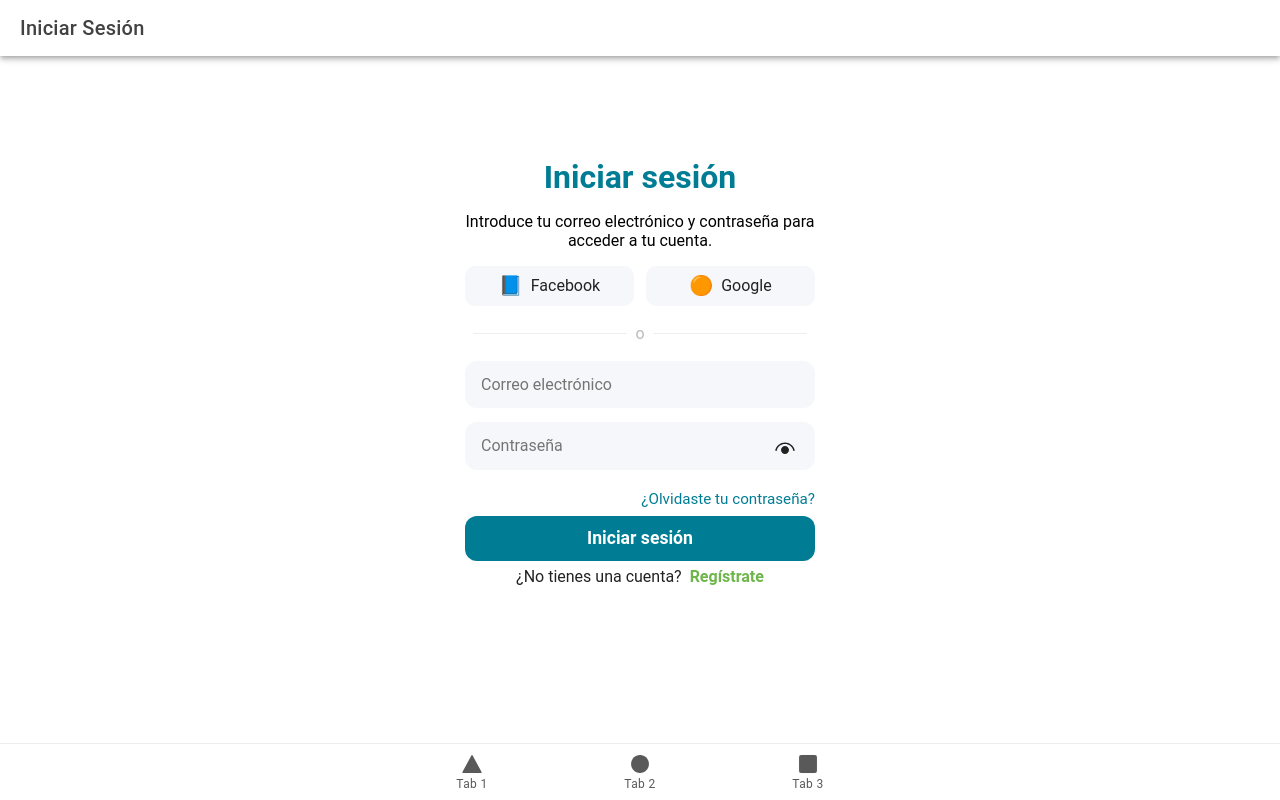
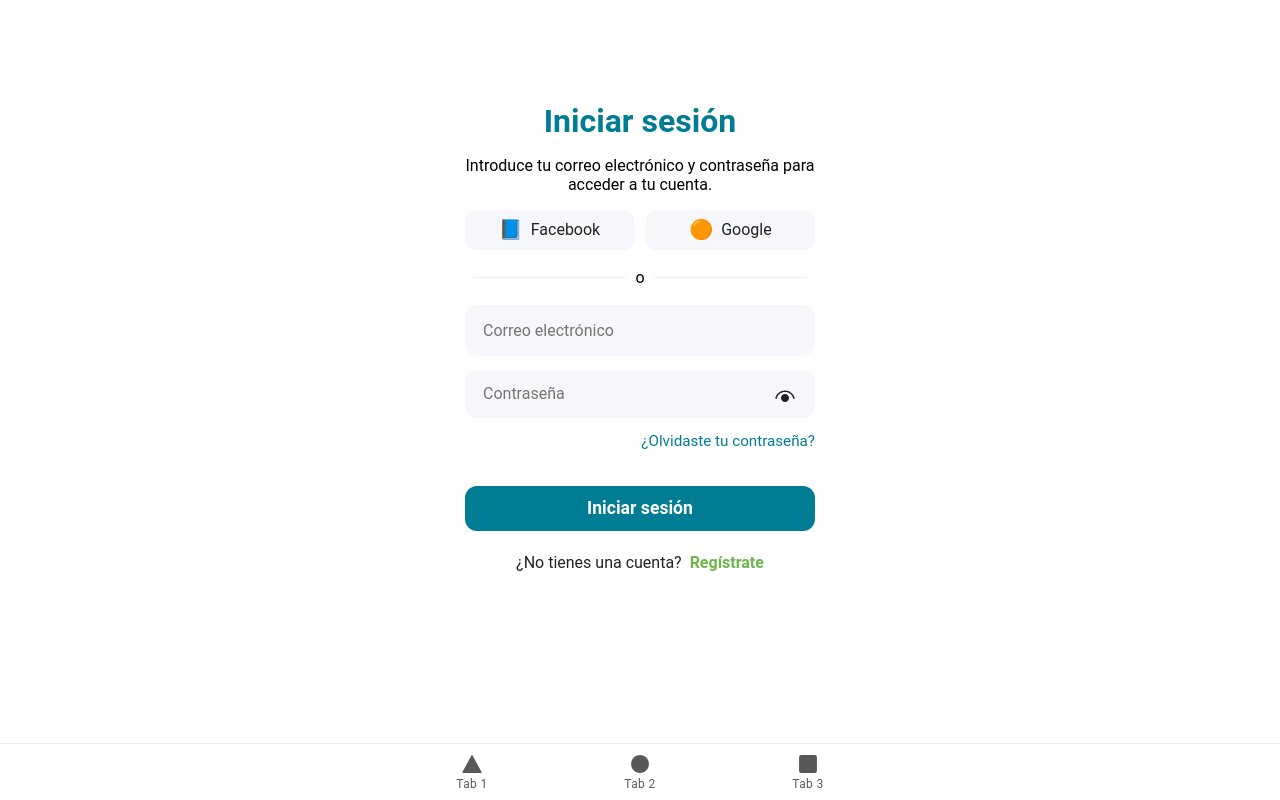
Before and after one commit to Teslol89/alesport, a React (Vite) app in the folder mobile/alesport-app/: page /login in a window 1280 px wide. Built offline with nearby package versions, Linux system fonts and the light colour scheme.

Commit message:
feat:mejoras en estilos y login

```diff
--- a/mobile/alesport-app/src/components/LoginForm.css
+++ b/mobile/alesport-app/src/components/LoginForm.css
@@ -1,13 +1,17 @@
+/* Contenedor principal del login */
 .login-container {
     max-width: 350px;
-    margin: 60px auto 0 auto; /* Menos espacio arriba, casi nada abajo */
+    margin: 60px auto 0 auto;
+    /* Menos espacio arriba, casi nada abajo */
     background: #fff;
     border-radius: 24px;
     /*box-shadow: 0 2px 16px rgba(0, 0, 0, 0.04);*/
-    padding: 24px 0 18px 0; /* Menos padding arriba y abajo */
+    padding: 24px 0 18px 0;
+    /* Menos padding arriba y abajo */
     text-align: center;
 }
 
+/* Título principal */
 .login-title {
     color: #007d94;
     font-size: 2rem;
@@ -15,12 +19,14 @@
     margin-bottom: 8px;
 }
 
+/* Subtítulo */
 .login-subtitle {
     color: #888;
     font-size: 1rem;
     margin-bottom: 24px;
 }
 
+/* Formulario de login */
 .login-form {
     display: flex;
     flex-direction: column;
@@ -28,9 +34,10 @@
     /* Eliminamos el gap para inputs más compactos */
 }
 
+/* Input de texto (correo, contraseña) */
 .login-input {
     width: 100%;
-    border: none;
+    border: 2px solid transparent;
     background: #f5f7fa;
     border-radius: 12px;
     padding: 14px 16px;
@@ -41,11 +48,20 @@
     box-sizing: border-box;
 }
 
+/* Input enfocado */
+.login-input:focus {
+    border: 2px solid #007d94;
+    background: #f0fbff;
+    outline: none;
+}
+
+/* Espacio debajo del primer input */
 .login-input:first-child {
     margin-bottom: 14px;
     /* Agrega espacio debajo del input enfocado */
 }
 
+/* Botón principal de login */
 .login-btn {
     width: 100%;
     background: #007d94;
@@ -56,29 +72,35 @@
     font-size: 1.1rem;
     font-weight: 600;
     cursor: pointer;
-    margin-top: 8px;
+    margin-top: 36px;
+    margin-bottom: 16px;
     transition: background 0.2s;
 }
 
+/* Botón login hover */
 .login-btn:hover {
     background: #6eb64a;
 }
 
+/* Opciones debajo del formulario (ej: ¿Olvidaste tu contraseña?) */
 .login-options {
     display: flex;
-    justify-content: flex-end; /* Cambia de flex-end a center */
+    justify-content: flex-end;
+    /* Cambia de flex-end a center */
     font-size: 0.85rem;
     color: #007d94;
-    margin-top: 6px; /* Opcional: separa un poco del input */
+
 }
 
+/* Enlace para recuperar contraseña */
 .forgot-password {
     cursor: pointer;
     font-size: 0.95rem;
     color: #007d94;
+
 }
 
-
+/* Wrapper para el input de contraseña y el icono de mostrar/ocultar */
 .password-wrapper {
     position: relative;
     width: 100%;
@@ -86,13 +108,16 @@
     align-items: center;
 }
 
+/* Input de contraseña con espacio para el icono */
 .password-wrapper .login-input {
-    padding-right: 44px; /* Espacio para el icono */
+    padding-right: 44px;
+    /* Espacio para el icono */
     height: 48px;
     line-height: 1.2;
     box-sizing: border-box;
 }
 
+/* Botón/icono para mostrar/ocultar contraseña */
 .toggle-password {
     position: absolute;
     right: 14px;
@@ -102,8 +127,8 @@
     user-select: none;
     z-index: 2;
     display: flex;
+    justify-content: center;
     align-items: top;
-    justify-content: center;
     height: 32px;
     width: 32px;
     padding: 0;
@@ -111,6 +136,7 @@
     pointer-events: auto;
 }
 
+/* Imagen del icono de mostrar/ocultar */
 .toggle-password img {
     display: block;
     margin: 0 auto;
@@ -119,12 +145,14 @@
     object-fit: contain;
 }
 
+/* Pie de página del login (ej: ¿No tienes cuenta?) */
 .login-footer {
     margin-top: 6px;
     font-size: 1rem;
     color: #222;
 }
 
+/* Enlace para registrarse */
 .signup-link {
     color: #6eb64a;
     font-weight: 600;
@@ -132,12 +160,14 @@
     margin-left: 4px;
 }
 
+/* Mensaje de error de login */
 .login-error {
     color: #e74c3c;
     font-size: 1rem;
     margin: 0;
 }
 
+/* Botones sociales (Google, Facebook, etc) */
 .login-socials {
     display: flex;
     gap: 12px;
@@ -145,6 +175,7 @@
     justify-content: center;
 }
 
+/* Botón social genérico */
 .social-btn {
     flex: 1;
     background: #f5f7fa;
@@ -161,20 +192,24 @@
     transition: background 0.2s;
 }
 
+/* Icono Facebook */
 .social-btn.facebook .social-icon {
     color: #1877f3;
     font-size: 1.2em;
 }
 
+/* Icono Google */
 .social-btn.google .social-icon {
     color: #ea4335;
     font-size: 1.2em;
 }
 
+/* Hover en botón social */
 .social-btn:hover {
     background: #e6f7f7;
 }
 
+/* Separador visual entre secciones (línea y texto) */
 .login-divider {
     display: flex;
     align-items: center;
@@ -183,6 +218,7 @@
     font-size: 1rem;
 }
 
+/* Línea del separador */
 .divider-line {
     flex: 1;
     height: 1px;
@@ -190,7 +226,8 @@
     margin: 0 8px;
 }
 
+/* Texto del separador */
 .divider-text {
     font-size: 1rem;
-    color: #bbb;
+    color: #000000;
 }
--- a/mobile/alesport-app/src/pages/Login.tsx
+++ b/mobile/alesport-app/src/pages/Login.tsx
@@ -4,9 +4,6 @@ import LoginForm from '../components/LoginForm';
 const Login: React.FC = () => (
     <IonPage>
         <IonHeader>
-            <IonToolbar>
-                <IonTitle>Iniciar Sesión</IonTitle>
-            </IonToolbar>
         </IonHeader>
         <IonContent fullscreen>
             <LoginForm />
```
